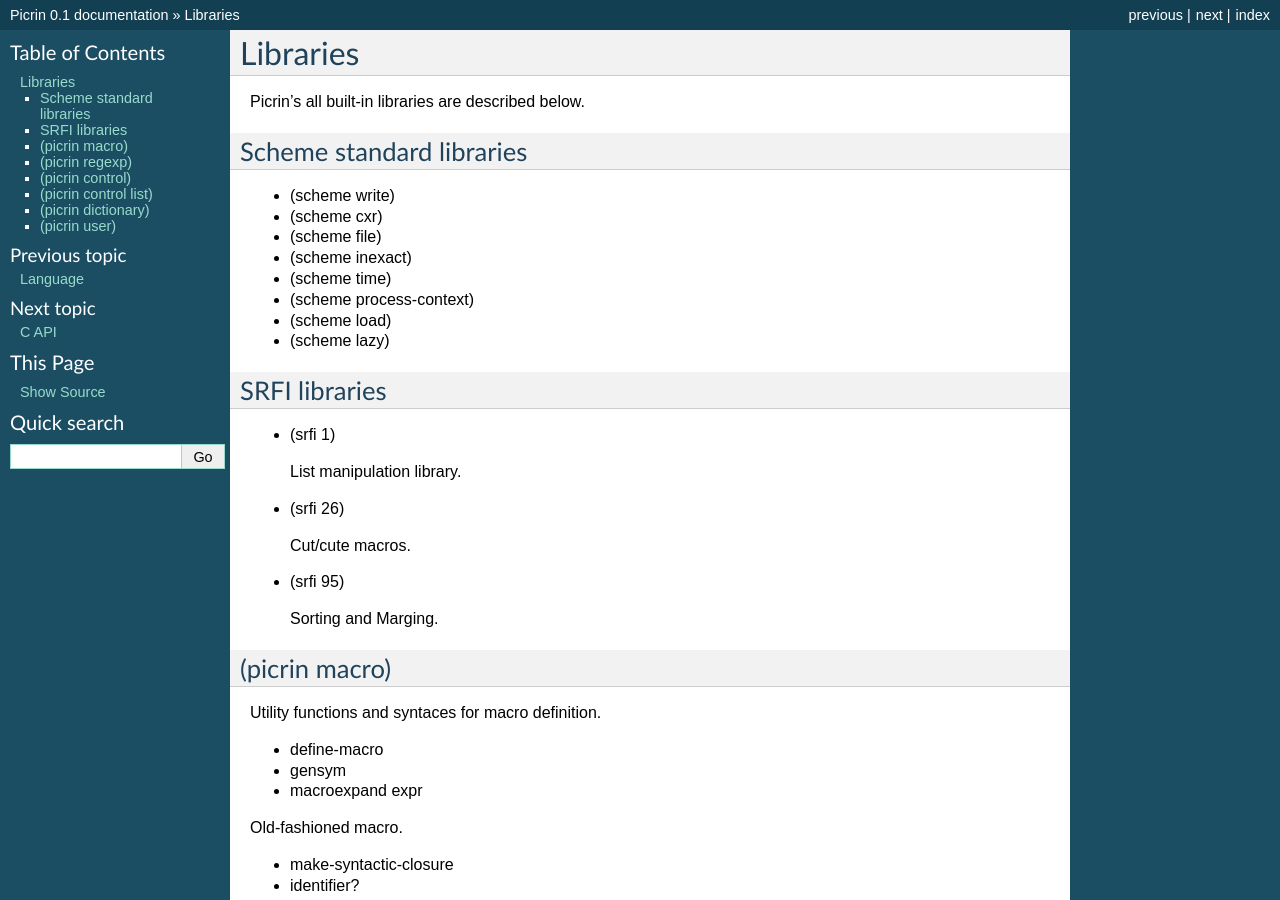
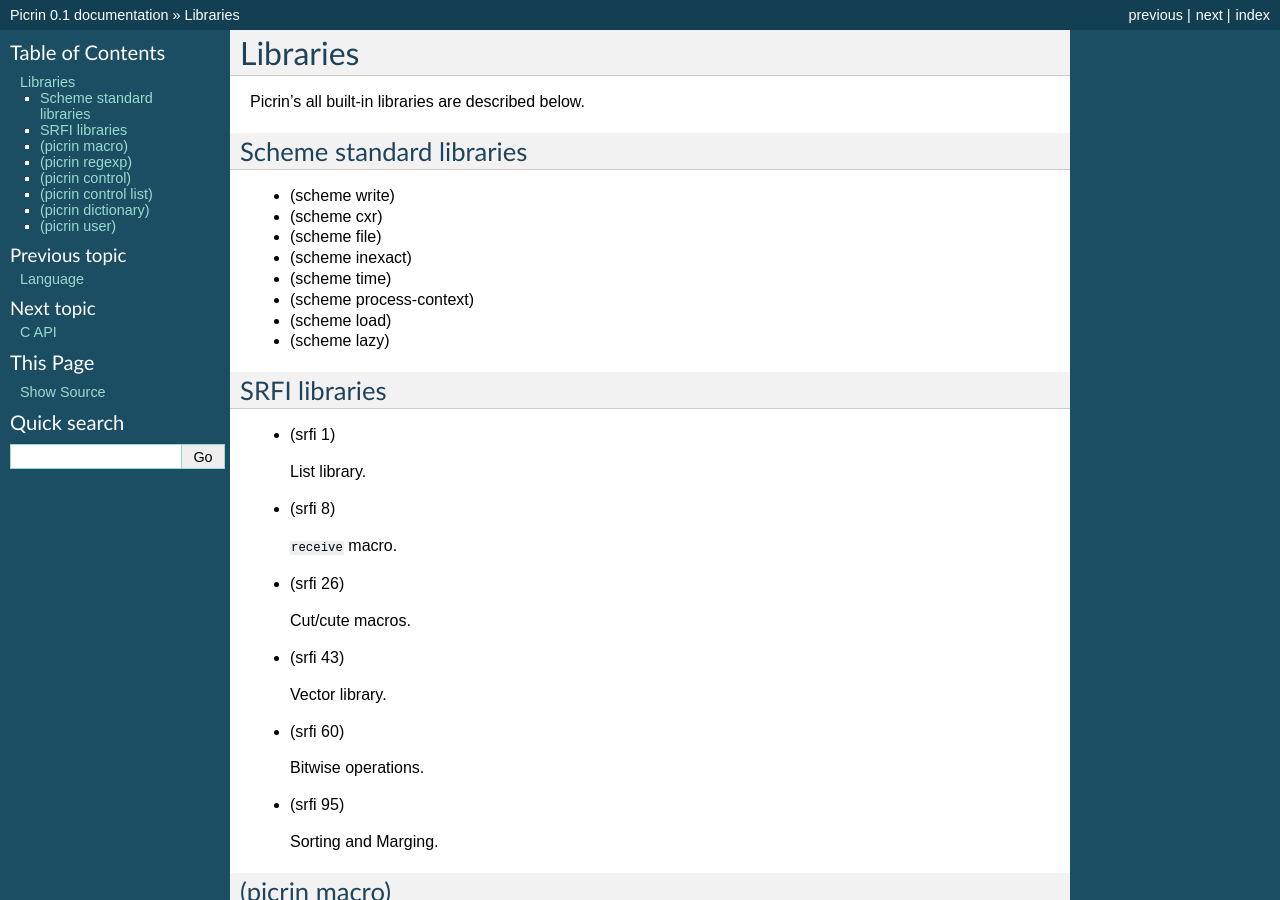
Before and after one commit to picrin-scheme/picrin, a Sphinx documentation site: the page built from docs/libs.rst, in a window 1280 px wide and 900 px high. Built offline with Sphinx 7.4.7, drawn with Linux system fonts in a browser that asks for light colours.

Commit message:
update docs. mentioning new srfi libraries

```diff
--- a/docs/libs.rst
+++ b/docs/libs.rst
@@ -20,11 +20,23 @@ SRFI libraries
 
 - (srfi 1)
 
-  List manipulation library.
+  List library.
+
+- (srfi 8)
+
+  ``receive`` macro.
 
 - (srfi 26)
 
   Cut/cute macros.
+
+- (srfi 43)
+
+  Vector library.
+
+- (srfi 60)
+
+  Bitwise operations.
 
 - (srfi 95)
 
```
